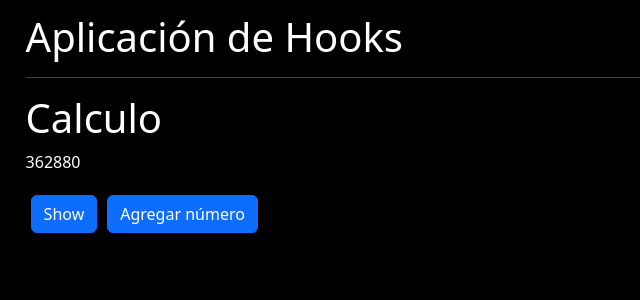
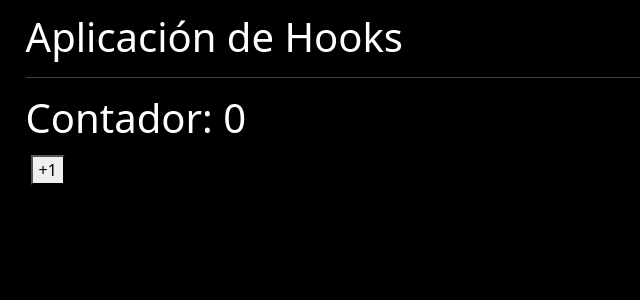
Before and after one commit to agustintorres1603/react-practice, a React (Vite) app: page / in a window 1280 px wide. Shown: the top 300 px of the page, without its empty margins (0-640 px from the left). Built offline with nearby package versions, Linux system fonts and the light colour scheme.

Commit message:
Ejecución de useCallback

```diff
--- a/src/HooksApp.jsx
+++ b/src/HooksApp.jsx
@@ -1,11 +1,11 @@
-import { CalculosPesados } from "./components/CalculosPesados"
+import { CallbackComponent } from "./components/CallbackComponent"
 
 export const HooksApp = () => {
   return (
     <>
         <h1>Aplicación de Hooks</h1>
         <hr />
-        <CalculosPesados></CalculosPesados>
+        <CallbackComponent></CallbackComponent>
     </>
   )
 }
--- /dev/null
+++ b/src/components/CallbackComponent.jsx
@@ -0,0 +1,21 @@
+import { useCallback, useState } from "react"
+import { Incrementar } from "./Incrementar"
+
+export const CallbackComponent = () => {
+
+    const [counter, setCounter] = useState(0)
+
+    const incrementarPadre = useCallback(
+        (val) => {
+        //No se pone counter porque se memorizaria, entonces se crea un valor interno en setcounter para evitar el problema.
+            setCounter(contador => contador + val)
+        }, []
+)
+
+  return (
+    <>
+    <h1>Contador: {counter}</h1>
+    <Incrementar Incrementar={incrementarPadre}></Incrementar>
+    </>
+  )
+}
--- /dev/null
+++ b/src/components/Incrementar.jsx
@@ -0,0 +1,11 @@
+import React from "react"
+
+export const Incrementar = React.memo(({ Incrementar }) => {
+
+    console.log("Me estoy redibujando")
+
+    return (
+      <button onClick={() => Incrementar(3)}>+1</button>
+    )
+  }
+)
```
Also changed, not shown: src/components/CalculosPesados.jsx (+4 -4 lines).
